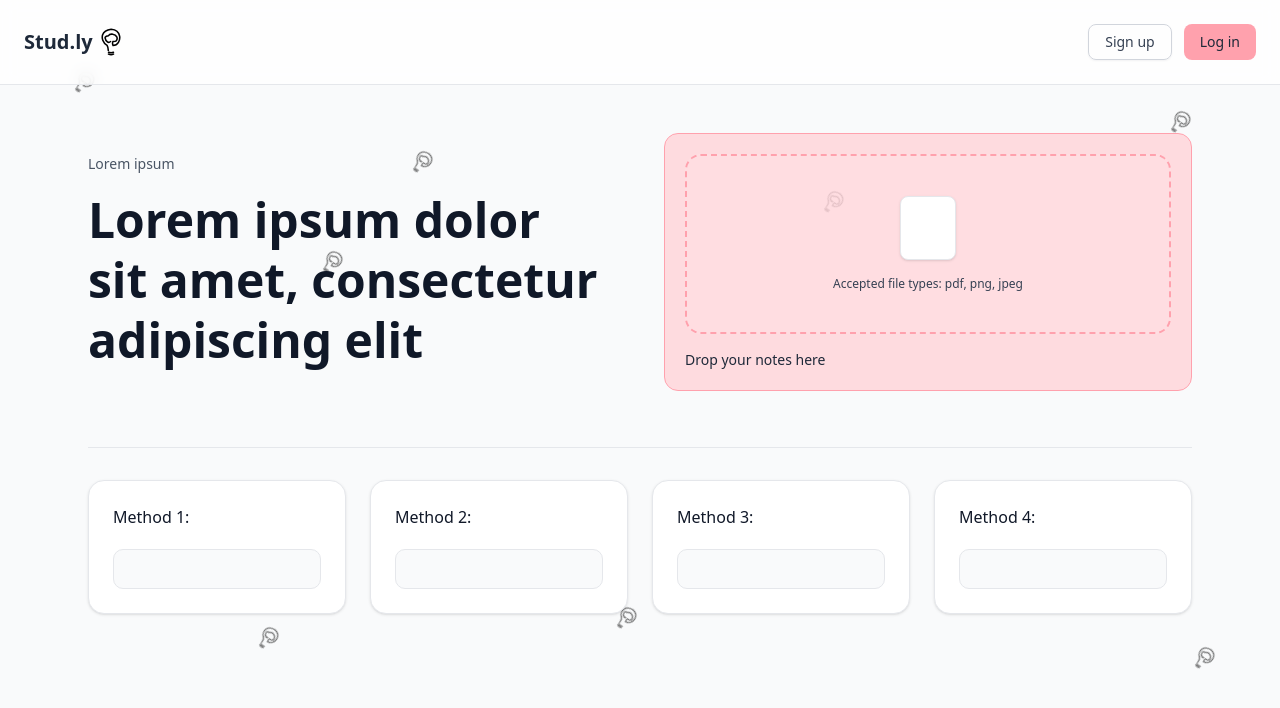
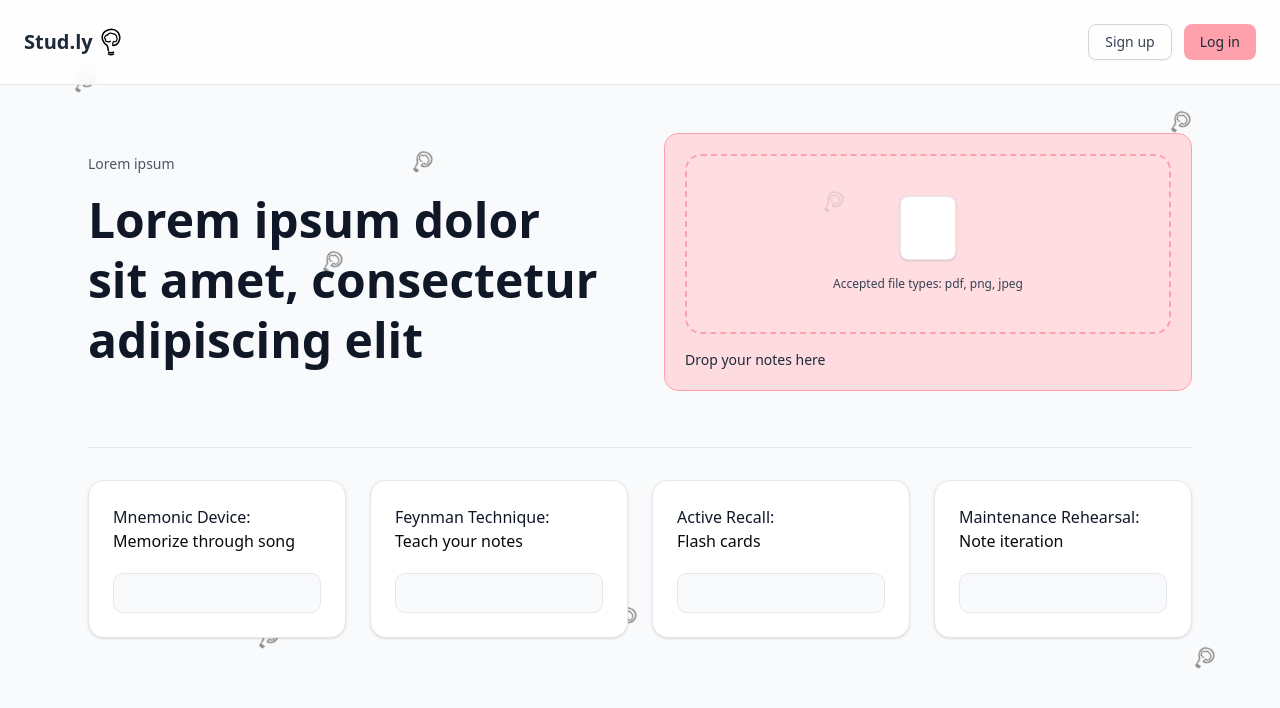
Before and after one commit to eamongordon/studly, a Next.js app: page / in a window 1280 px wide. Shown: the top 708 px of the page. Built offline with nearby package versions, Linux system fonts and the light colour scheme.

Commit message:
Button labels

```diff
--- a/app/page.tsx
+++ b/app/page.tsx
@@ -144,7 +144,8 @@ export default function Home () {
           : 'bg-white border-gray-200 hover:border-rose-300 hover:bg-rose-50/40 hover:-translate-y-0.5 hover:shadow-md'
       }`}
             >
-              <div className='font-medium text-gray-900'>Method 1:</div>
+              <div className='font-medium text-gray-900'>Mnemonic Device: </div>
+              <span> Memorize through song </span>
               <div
                 className={`mt-5 h-10 w-full rounded-lg border transition
         ${
@@ -170,7 +171,8 @@ export default function Home () {
           : 'bg-white border-gray-200 hover:border-rose-300 hover:bg-rose-50/40 hover:-translate-y-0.5 hover:shadow-md'
       }`}
             >
-              <div className='font-medium text-gray-900'>Method 2:</div>
+              <div className='font-medium text-gray-900'>Feynman Technique: </div>
+              <span> Teach your notes </span>
               <div
                 className={`mt-5 h-10 w-full rounded-lg border transition
         ${
@@ -196,7 +198,8 @@ export default function Home () {
           : 'bg-white border-gray-200 hover:border-rose-300 hover:bg-rose-50/40 hover:-translate-y-0.5 hover:shadow-md'
       }`}
             >
-              <div className='font-medium text-gray-900'>Method 3:</div>
+              <div className='font-medium text-gray-900'>Active Recall: </div>
+              <span> Flash cards </span>
               <div
                 className={`mt-5 h-10 w-full rounded-lg border transition
         ${
@@ -222,7 +225,8 @@ export default function Home () {
           : 'bg-white border-gray-200 hover:border-rose-300 hover:bg-rose-50/40 hover:-translate-y-0.5 hover:shadow-md'
       }`}
             >
-              <div className='font-medium text-gray-900'>Method 4:</div>
+              <div className='font-medium text-gray-900'>Maintenance Rehearsal: </div>
+              <span> Note iteration </span>
               <div
                 className={`mt-5 h-10 w-full rounded-lg border transition
         ${
```
Also changed, not shown: public/lightbulb.svg.
